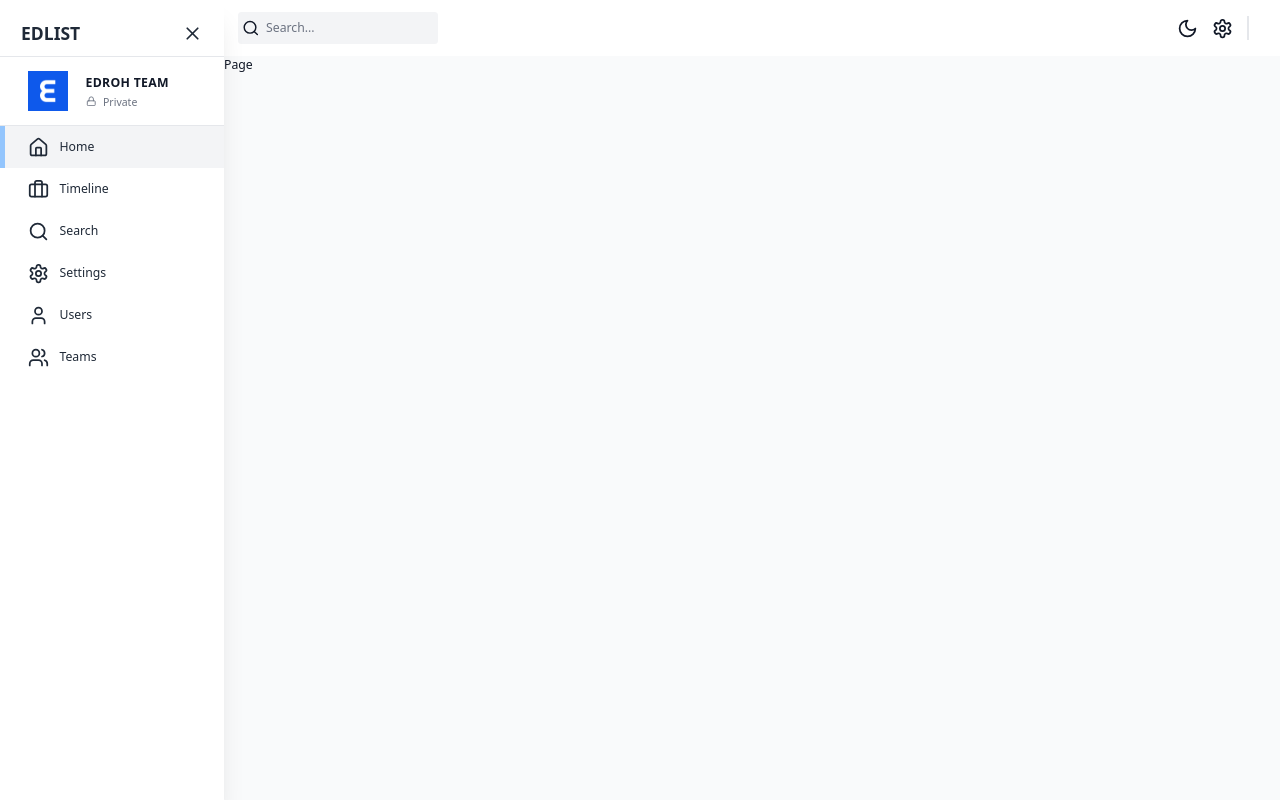
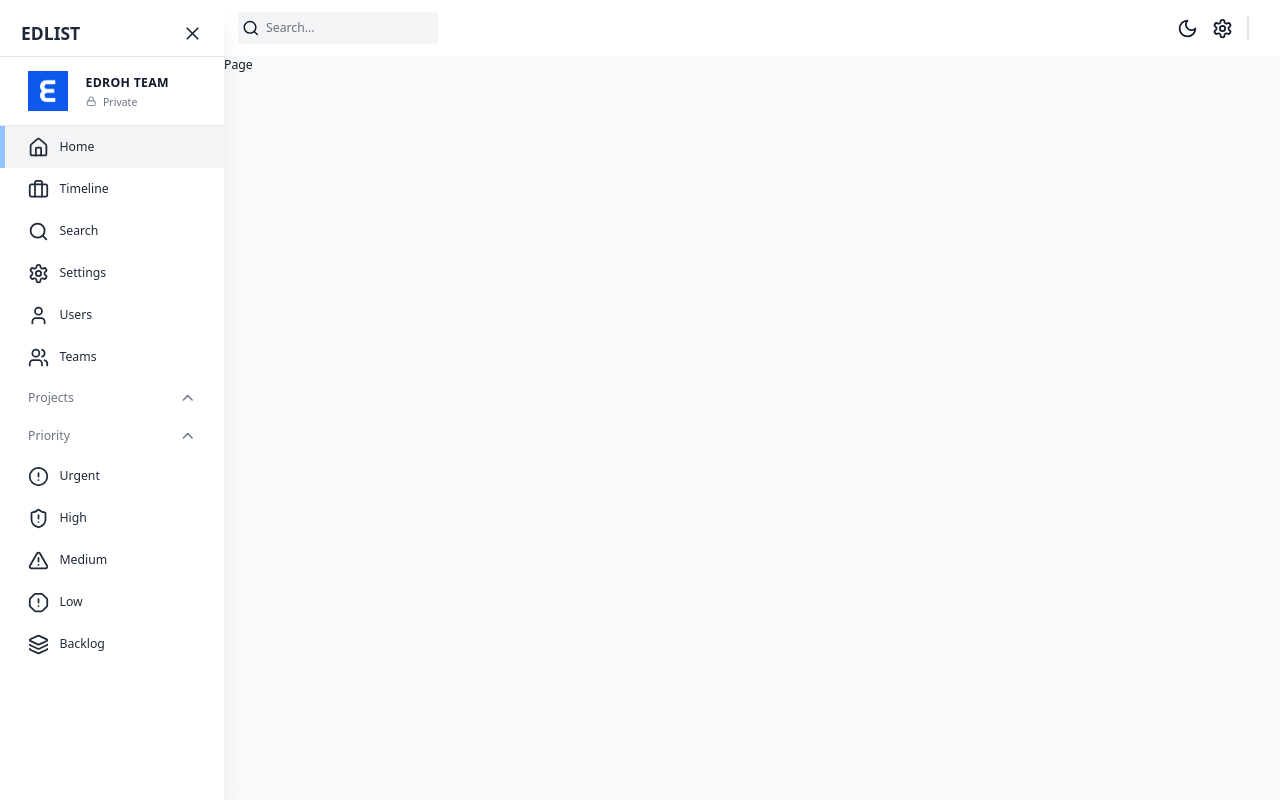
Before and after one commit to ManishSoni1360/project-management-tool, a Next.js app in the folder client/: page / in a window 1280 px wide. Built offline with nearby package versions, Linux system fonts and the light colour scheme; no server answers.

Commit message:
Adding Projects and Priority list to the Sidebar

```diff
--- a/client/src/app/(components)/Sidebar/index.tsx
+++ b/client/src/app/(components)/Sidebar/index.tsx
@@ -1,7 +1,7 @@
 "use client"
 import { useAppDispatch, useAppSelector } from '@/app/redux';
 import { setIsSidebarCollapsed } from '@/state';
-import { Briefcase, ChevronDown, ChevronUp, Home, Icon, LockIcon, LucideIcon, Search, Settings, User, Users, X } from 'lucide-react';
+import { AlertCircle, AlertOctagon, AlertTriangle, Briefcase, ChevronDown, ChevronUp, Home, Icon, Layers3, LockIcon, LucideIcon, Search, Settings, ShieldAlert, User, Users, X } from 'lucide-react';
 import Image from 'next/image';
 import Link from 'next/link';
 import { usePathname } from 'next/navigation';
@@ -58,6 +58,42 @@
           <SidebarLink icon={User} label="Users" href="/users" />
           <SidebarLink icon={Users} label="Teams" href="/teams" />
         </nav>
+
+        {/* PROJECTS LINKS */}
+        <button
+          onClick={() => setShowProjects((prev) => !prev)}
+          className="flex w-full items-center justify-between px-8 py-3 text-gray-500"
+        >
+          <span className="">Projects</span>
+          {showProjects ? (
+            <ChevronUp className="h-5 w-5" />
+          ) : (
+            <ChevronDown className="h-5 w-5" />
+          )}
+        </button>
+
+        {/* PRIORITIES LINKS */}
+        <button
+          onClick={() => setShowPriority((prev) => !prev)}
+          className="flex w-full items-center justify-between px-8 py-3 text-gray-500"
+        >
+          <span className="">Priority</span>
+          {showPriority ? (
+            <ChevronUp className="h-5 w-5" />
+          ) : (
+            <ChevronDown className="h-5 w-5" />
+          )}
+        </button>
+        {showPriority && (
+          <>
+            <SidebarLink icon={AlertCircle} label="Urgent" href="/priority/urgent"/>
+            <SidebarLink icon={ShieldAlert} label="High" href="/priority/high"/>
+            <SidebarLink icon={AlertTriangle} label="Medium" href="/priority/medium"/>
+            <SidebarLink icon={AlertOctagon} label="Low" href="/priority/low" />
+            <SidebarLink icon={Layers3} label="Backlog" href="/priority/backlog"
+            />
+          </>
+        )}
       </div>
     </div>
   )
--- a/client/src/app/globals.css
+++ b/client/src/app/globals.css
@@ -15,6 +15,6 @@
   height: 100%;
   width: 100%;
   @apply text-sm;
-  @apply bg-gray-500;
-  @apply text-gray-900;
+  @apply bg-white;
+  @apply dark:bg-black;
 }
```
